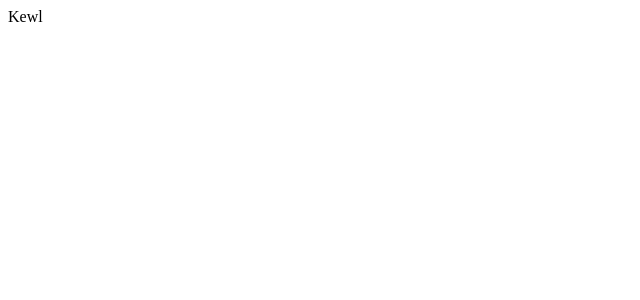
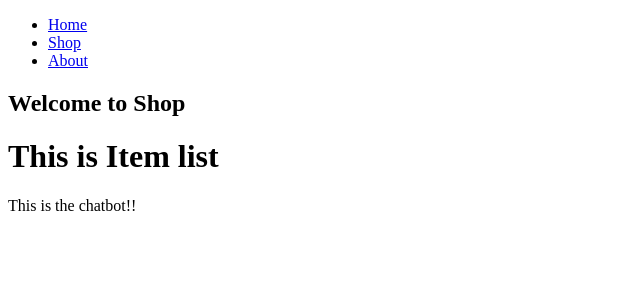
Before and after one commit to peterirani/CHATBOT-with-react-node-dialogFlow, a React (Create React App) app in the folder client/: page /shop in a window 1280 px wide. Shown: the top 300 px of the page, without its empty margins (0-640 px from the left). Built offline with nearby package versions, Linux system fonts and the light colour scheme.

Commit message:
add react-router to the project

```diff
--- a/client/src/components/App.js
+++ b/client/src/components/App.js
@@ -1,9 +1,27 @@
 import React from 'react';
+import {BrowserRouter, Route} from 'react-router-dom';
+
+import Landing from "./pages/Landing";
+import About from "./pages/About";
+import Shop from "./shop/Shop";
+import Header from "./Header";
+import Chatbot from "./chatbot/Chatbot";
+
 
 const App = () => {
     return (
-        <div> Kewl </div>
+        <div>
+            <BrowserRouter>
+                <div>
+                    <Header/>
+                    <Route exact path="/" component={Landing} />
+                    <Route exact path="/about" component={About} />
+                    <Route exact path="/shop" component={Shop}/>
+                    <Chatbot/>
+                </div>
+            </BrowserRouter>
+        </div>
     )
-}
+};
 
 export default App;
--- /dev/null
+++ b/client/src/components/Header.js
@@ -0,0 +1,16 @@
+import React from "react";
+import {Link} from 'react-router-dom';
+
+const Header = () => {
+    return(
+        <nav>
+            <ul>
+                <li><Link to={"/"}> Home</Link></li>
+                <li><Link to={"/shop"}> Shop </Link></li>
+                <li><Link to={"/about"}> About </Link></li>
+            </ul>
+        </nav>
+    )
+};
+
+export default Header;
--- /dev/null
+++ b/client/src/components/chatbot/Chatbot.js
@@ -0,0 +1,9 @@
+import React from "react";
+
+const Chatbot = () => {
+    return(
+        <div>This is the chatbot!!</div>
+    )
+};
+
+export default Chatbot;
--- a/client/src/components/pages/About.js
+++ b/client/src/components/pages/About.js
@@ -8,3 +8,5 @@ const About = () => {
         </div>
     )
 };
+
+export default About;
--- a/client/src/components/pages/Landing.js
+++ b/client/src/components/pages/Landing.js
@@ -2,9 +2,11 @@ import React from 'react';
 
 const Landing = () => {
     return (
-        <div>
+        <div style={{textAlign : "center"}}>
             <h1>Selling your Stuff!</h1>
             with the help of chatbot!
         </div>
     )
 };
+
+export default Landing;
--- /dev/null
+++ b/client/src/components/shop/ItemList.js
@@ -0,0 +1,11 @@
+import React from "react";
+
+const ItemList = () => {
+    return(
+        <div>
+            <h1> This is Item list</h1>
+        </div>
+    )
+};
+
+export default ItemList;
--- /dev/null
+++ b/client/src/components/shop/Shop.js
@@ -0,0 +1,13 @@
+import React from 'react';
+import ItemList  from "./ItemList";
+
+const Shop = () => {
+    return (
+        <div>
+            <h2>Welcome to Shop</h2>
+            <ItemList />
+        </div>
+    )
+};
+
+export default Shop;
--- a/package.json
+++ b/package.json
@@ -20,6 +20,7 @@
     "body-parser": "^1.19.0",
     "dialogflow": "^1.1.1",
     "express": "^4.17.1",
+    "react-router-dom": "^5.1.2",
     "structjson": "^1.0.1"
   },
   "devDependencies": {
```
Also changed, not shown: 1 other file (tests, documents, lock files or other folders).
